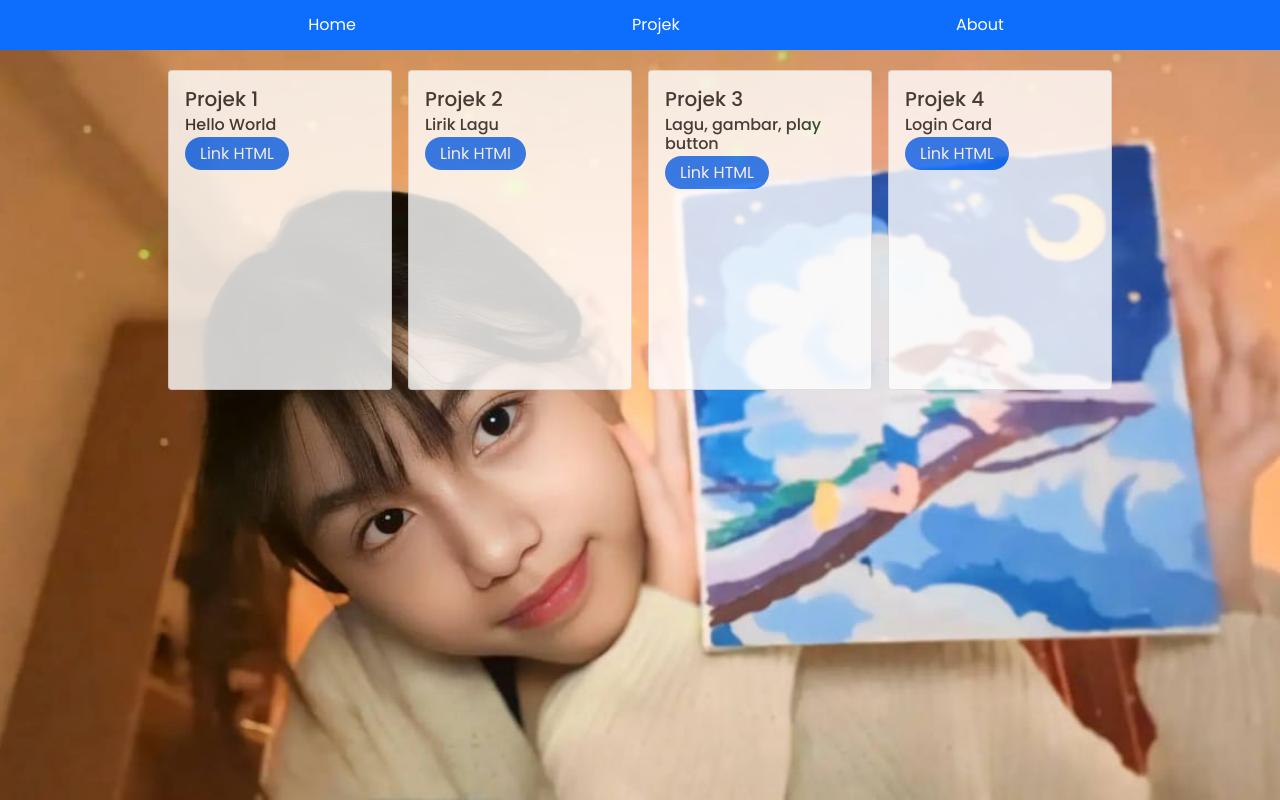
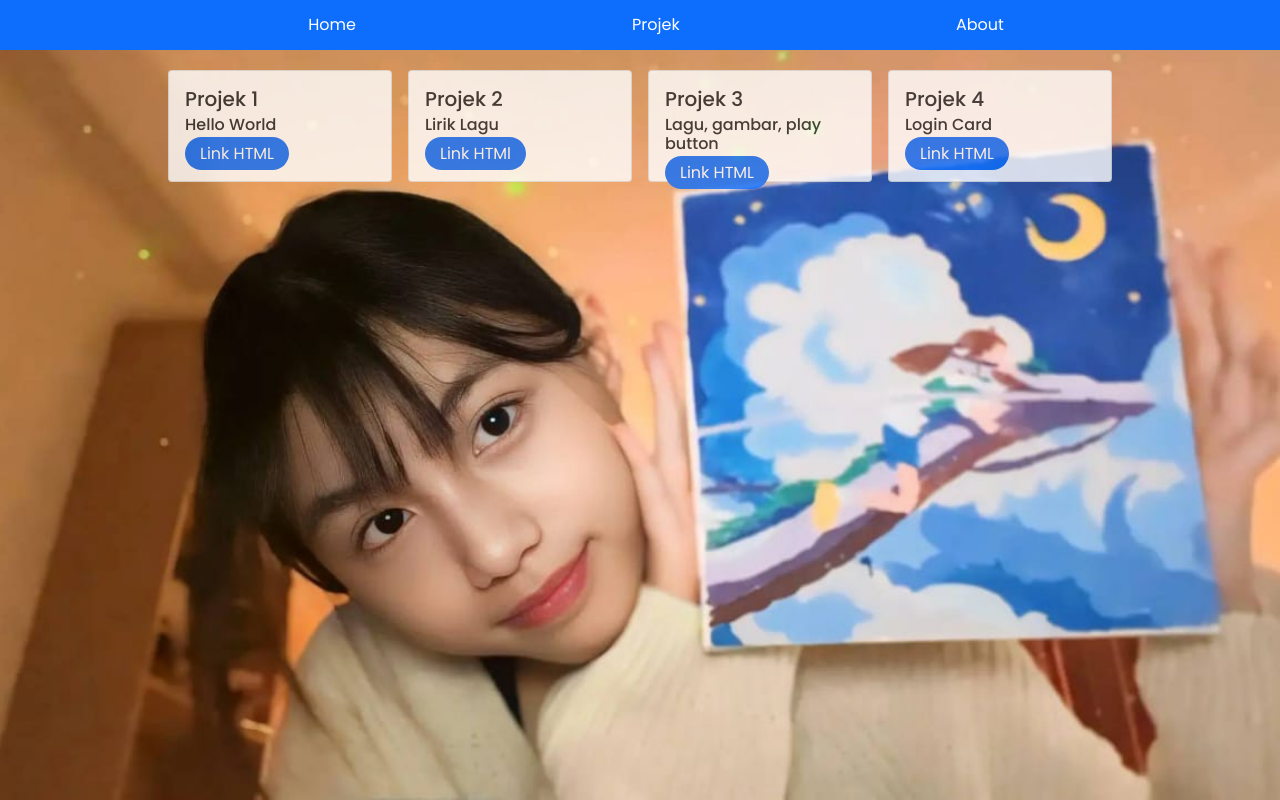
Before and after one commit to Raka2008/web, a plain HTML site: page projek.html in a window 1280 px wide. Drawn offline with nearby package versions, Linux system fonts and the light colour scheme.

Commit message:
Update projek.html

```diff
--- a/projek.html
+++ b/projek.html
@@ -102,7 +102,7 @@
       </nav>
 
       <div class="cardArea">
-        <div class="card kartu" style="width: 14rem; height: 20rem">
+        <div class="card kartu" style="width: 14rem; height: 7rem">
           <div class="card-body">
             <h5 class="card-title">Projek 1</h5>
             <h6 class="card-subtitle mb-2 text-body-secondary">Hello World</h6>
@@ -111,7 +111,7 @@
             >
           </div>
         </div>
-        <div class="card kartu" style="width: 14rem; height: 20rem">
+        <div class="card kartu" style="width: 14rem; height: 7rem">
           <div class="card-body">
             <h5 class="card-title">Projek 2</h5>
             <h6 class="card-subtitle mb-2 text-body-secondary">Lirik Lagu</h6>
@@ -120,7 +120,7 @@
             >
           </div>
         </div>
-        <div class="card kartu" style="width: 14rem; height: 20rem">
+        <div class="card kartu" style="width: 14rem; height: 7rem">
           <div class="card-body">
             <h5 class="card-title">Projek 3</h5>
             <h6 class="card-subtitle mb-2 text-body-secondary">
@@ -131,7 +131,7 @@
             >
           </div>
         </div>
-        <div class="card kartu" style="width: 14rem; height: 20rem">
+        <div class="card kartu" style="width: 14rem; height: 7rem">
           <div class="card-body">
             <h5 class="card-title">Projek 4</h5>
             <h6 class="card-subtitle mb-2 text-body-secondary">Login Card</h6>
```
